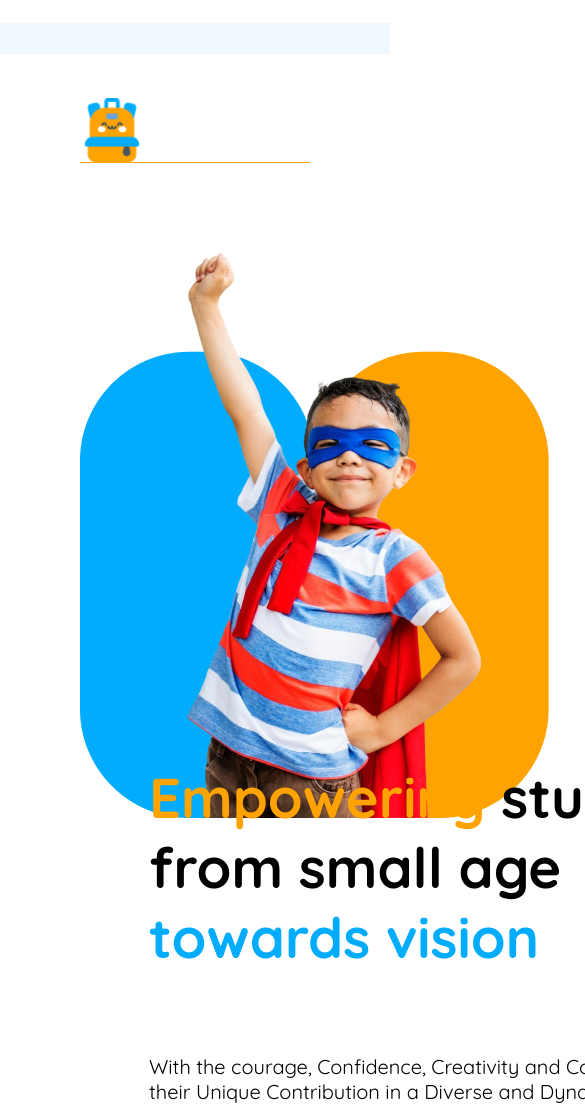
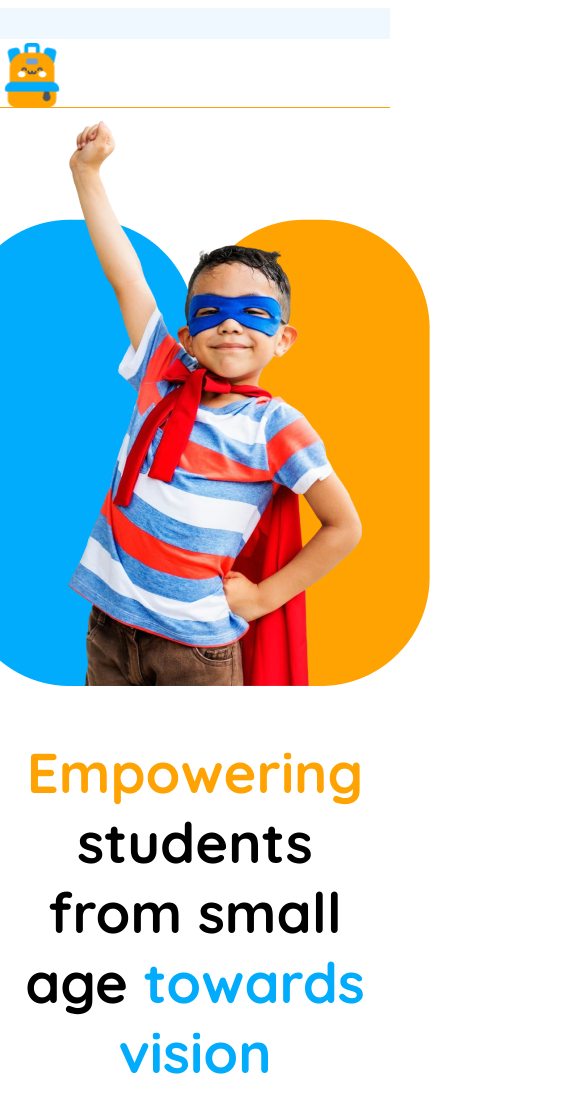
Before and after one commit to anikaahmed234/kids-school-website, a plain HTML site: page index.html in a window 390 px wide. Shown: the top 1107 px of the page, 585 px wide, since content can reach past the window. Drawn offline with Linux system fonts and the light colour scheme.

Commit message:
Added mobile version

```diff
--- a/style.css
+++ b/style.css
@@ -233,7 +233,6 @@ marquee{
     font-weight: bold;
     padding-top: .5rem;
     margin-top: .5rem;
-    margin-bottom: -2.5rem;
     background-color: aliceblue;
 }
 
@@ -310,7 +309,6 @@ marquee{
     flex-direction: column;
     justify-content: center;
     align-items: center;
-    /* padding: 3.25rem; */
     background: url(assets/bg.png), linear-gradient(0.00deg, rgba(254, 163, 1, 0.3), rgba(255, 255, 255, 0.3) 100%);
 }
 
@@ -332,7 +330,6 @@ marquee{
 #left_story {
     grid-row: span 2;
     grid-column: span 2;
-
 }
 
 .box {
@@ -518,11 +515,11 @@ marquee{
     .banner,
     footer {
         display: flex;
-        width: auto;
-        height: auto;
     }
 
     .header {
+        width: 100%;
+        margin: 0rem;
         box-sizing: border-box;
         border-bottom: 0.5px solid rgb(254, 163, 1);
     }
@@ -540,15 +537,38 @@ marquee{
     }
 
     .banner {
-        flex-direction: row-reverse;
+        display: flex;
+        flex-direction: column-reverse;
         justify-content: center;
-        align-items: baseline;
+        align-items: center;
+        flex-wrap: wrap;
+        margin: 0rem;
     }
 
+.content, .hero_image {
+    flex: 1 1 50%;
+    display: flex;
+    flex-direction: row-reverse;
+    align-items: center;
+    justify-content: center;
+    text-align: center;
+    box-sizing: border-box;
+    padding: 10px;
+
+}
+    .cards{
+        height: unset;
+    }
+    .hero_image  {
+        width: 100%;
+        height: auto;
+        padding:0.2rem;
+    }
     .content,
     .content h1 {
         align-items: center;
         flex-wrap: wrap;
+        width: 100%;
     }
 
     .curriculam,
@@ -557,16 +577,18 @@ marquee{
         flex-direction: column;
     }
 
-    .stories {
-        display: flex;
+    .curriculam{
+        height: 100%;
     }
 
-    #left_sory {
+    #left_story {
         display: none;
     }
 
     .img_cards {
         grid-template-columns: repeat(2, 1fr);
+        height: auto;
+        width: auto;       ;
     }
 
     .footer {
@@ -594,5 +616,9 @@ marquee{
 
     .hamburger {
         display: flex;
+        flex-direction: column;
     }
+  .img_cards{
+    width: 80%;
+  }
 }
```
